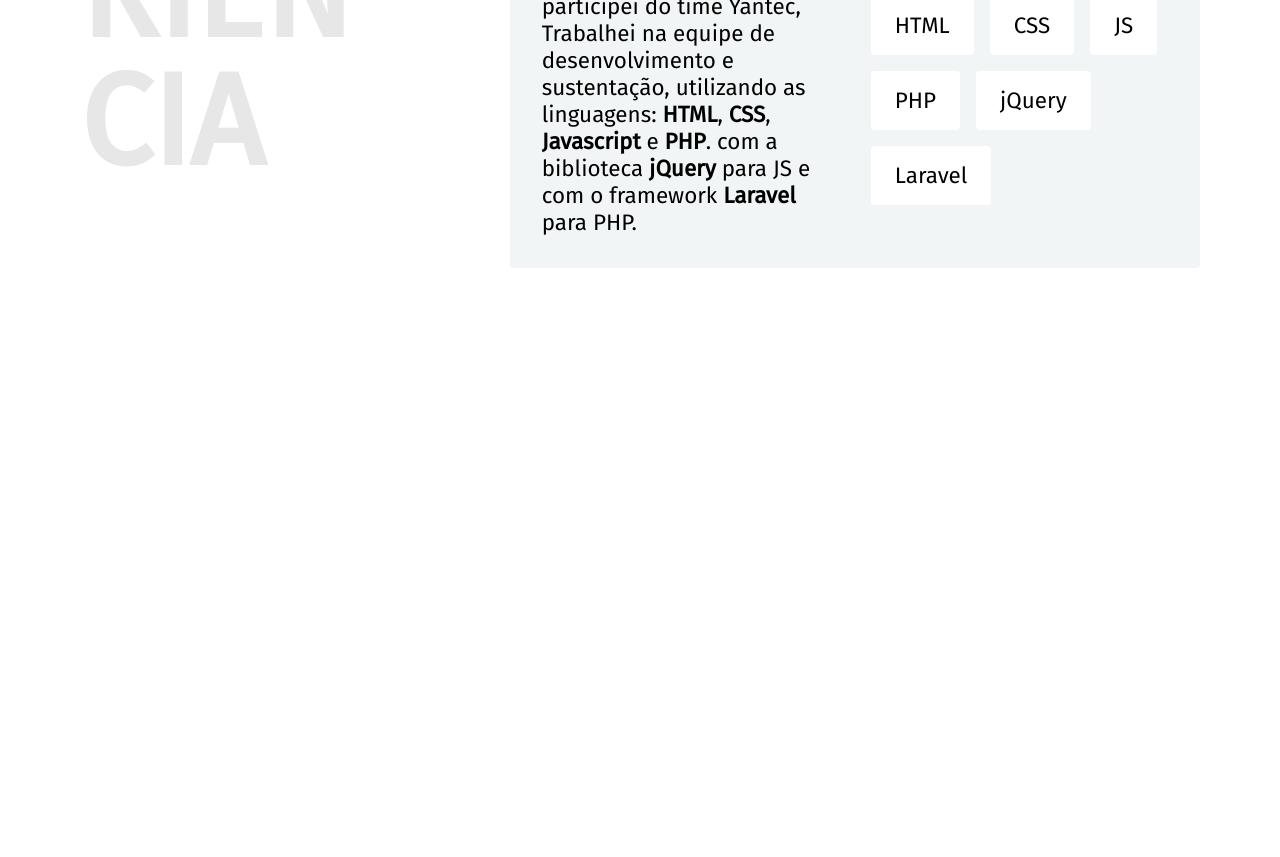
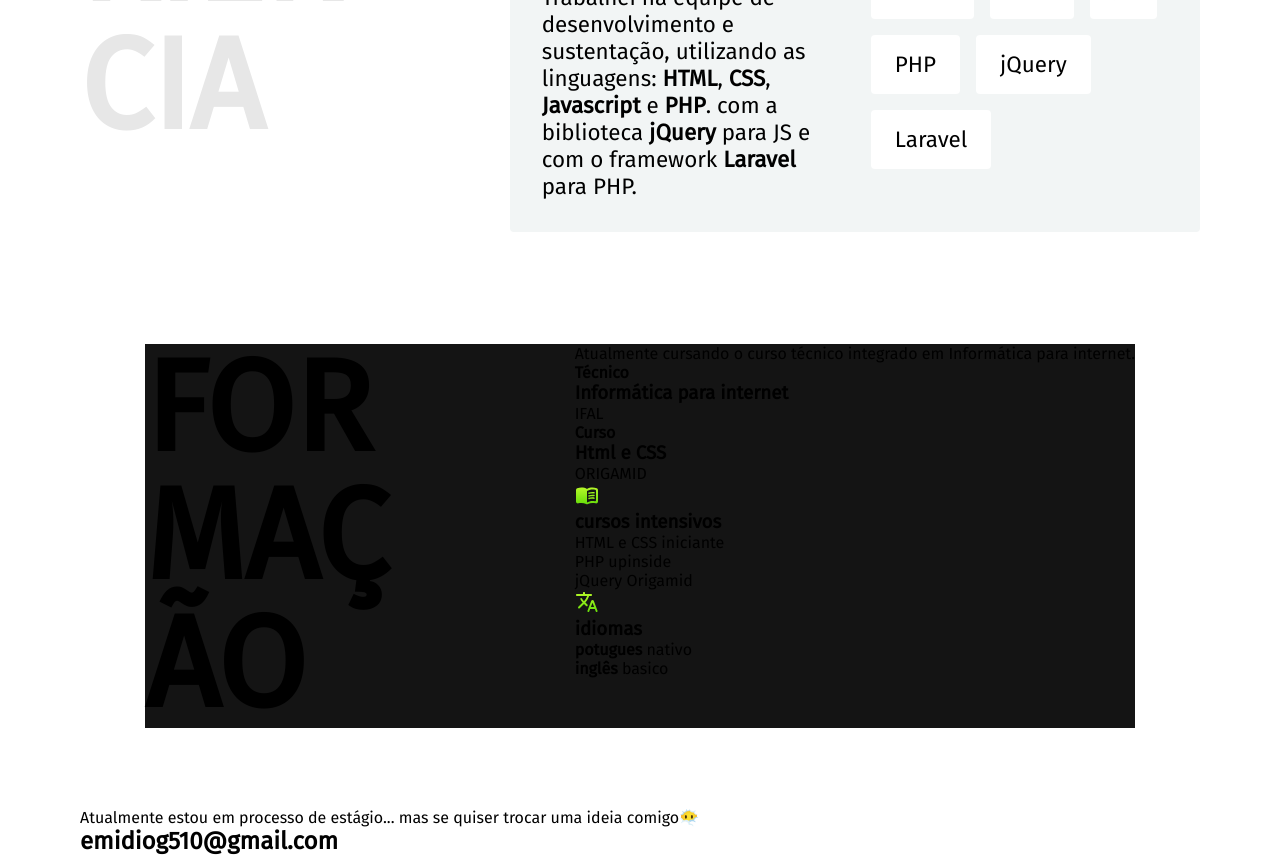
Before and after one commit to EmidioG/portif-lio, a plain HTML site: page index.html in a window 1280 px wide. Shown: the part 1021-1878 px from the top of the page. Before the commit the page ends 1321 px from the top, so only its background shows below. Drawn offline with Linux system fonts and the light colour scheme.

Commit message:
alterações de adaptação do body

```diff
--- /dev/null
+++ b/css/formação.css
@@ -0,0 +1,21 @@
+.formação {
+  display: grid;
+  grid-template-columns: auto 1fr;
+  gap: 9rem;
+  background-color: #141414;
+  max-width: 1200px;
+
+  margin: auto;
+}
+
+.formação h2 {
+  font-size: 8rem;
+  line-height: 1;
+  word-wrap: break-word;
+  max-width: 4ch;
+  text-transform: uppercase;
+}
+
+.background-cinzinha {
+  background-color: #141414;
+}
--- a/css/global.css
+++ b/css/global.css
@@ -28,7 +28,6 @@ ul {
 body {
   display: grid;
   gap: 5rem;
-    max-width: 1200px;
   margin: auto;
   font-family: "Fira Sans", sans-serif;
 }
--- a/css/main.css
+++ b/css/main.css
@@ -2,6 +2,8 @@
   display: grid;
   grid-template-columns: auto auto;
   gap: 9rem;
+  max-width: 1200px;
+  margin: auto;
 }
 .experiencia h2 {
   font-size: 8rem;
--- a/css/nav.css
+++ b/css/nav.css
@@ -1,10 +1,22 @@
 header {
+  max-width: 1200px;
+}
+
+@media (width >= 1317px) {
+  header {
+    width: 1200px;
+    margin: auto;
+  }
+}
+
+header div {
   margin-top: 2rem;
   display: grid;
   grid-template-columns: auto auto;
   align-items: center;
   justify-content: space-between;
 }
+
 header h1 {
   font-size: 4rem;
   padding: 1.5rem 0px;
--- a/css/principal.css
+++ b/css/principal.css
@@ -1,7 +1,9 @@
 main {
   display: grid;
-    grid-template-columns: minmax(200px, 350px) 1fr;
+  grid-template-columns: 1fr 2fr;
   gap: 9rem;
+  max-width: 1200px;
+  margin: auto;
 }
 
 img {
--- a/css/style.css
+++ b/css/style.css
@@ -2,3 +2,4 @@
 @import url(nav.css);
 @import url(principal.css);
 @import url(main.css);
+@import url(formação.css);
--- a/index.html
+++ b/index.html
@@ -11,6 +11,7 @@
 
 <body>
     <header class="header">
+        <div>
             <h1><strong>Emiliozao</strong></h1>
 
             <nav>
@@ -20,6 +21,7 @@
                     <li><a href="#">Contato</a></li>
                 </ul>
             </nav>
+        </div>
     </header>
 
     <main>
@@ -70,25 +72,25 @@
                 </ul>
             </div>
     </section>
-    <!--<h2>Formação</h2>
+    <section class="formação">
+        <h2>Formação</h2>
         <div>
             <p>
                 Atualmente cursando o curso técnico integrado em Informática
                 para internet.
             </p>
 
-            <div>
+            <div class="formação-item">
                 <p><strong>Técnico</strong></p>
                 <h3>Informática para internet</h3>
                 <p>IFAL</p>
             </div>
-            <div>
+            <div class="formação-item">
                 <p><strong>Curso</strong></p>
                 <h3>Html e CSS</h3>
                 <p>ORIGAMID</p>
             </div>
-        </div>
-        <div>
+            <div class="cursos">
                 <img src="img/cursos.svg" alt="" />
                 <div>
                     <h3>cursos intensivos</h3>
@@ -97,7 +99,7 @@
                     <p>jQuery Origamid</p>
                 </div>
             </div>
-        <div>
+            <div class="idiomas">
                 <img src="img/idiomas.svg" alt="" />
                 <div>
                     <h3>idiomas</h3>
@@ -105,6 +107,8 @@
                     <p><strong>inglês</strong> basico</p>
                 </div>
             </div>
+        </div>
+    </section>
     </main>
 
     <footer>
@@ -118,7 +122,7 @@
             <h1 class="instagram">@emiliozao</h1>
         </article>
         <p>emiliozao direitos reservados.</p>
-    </footer> -->
+    </footer>
 </body>
 
 </html>
```
Lines whose indentation alone changed are shown as unchanged.
